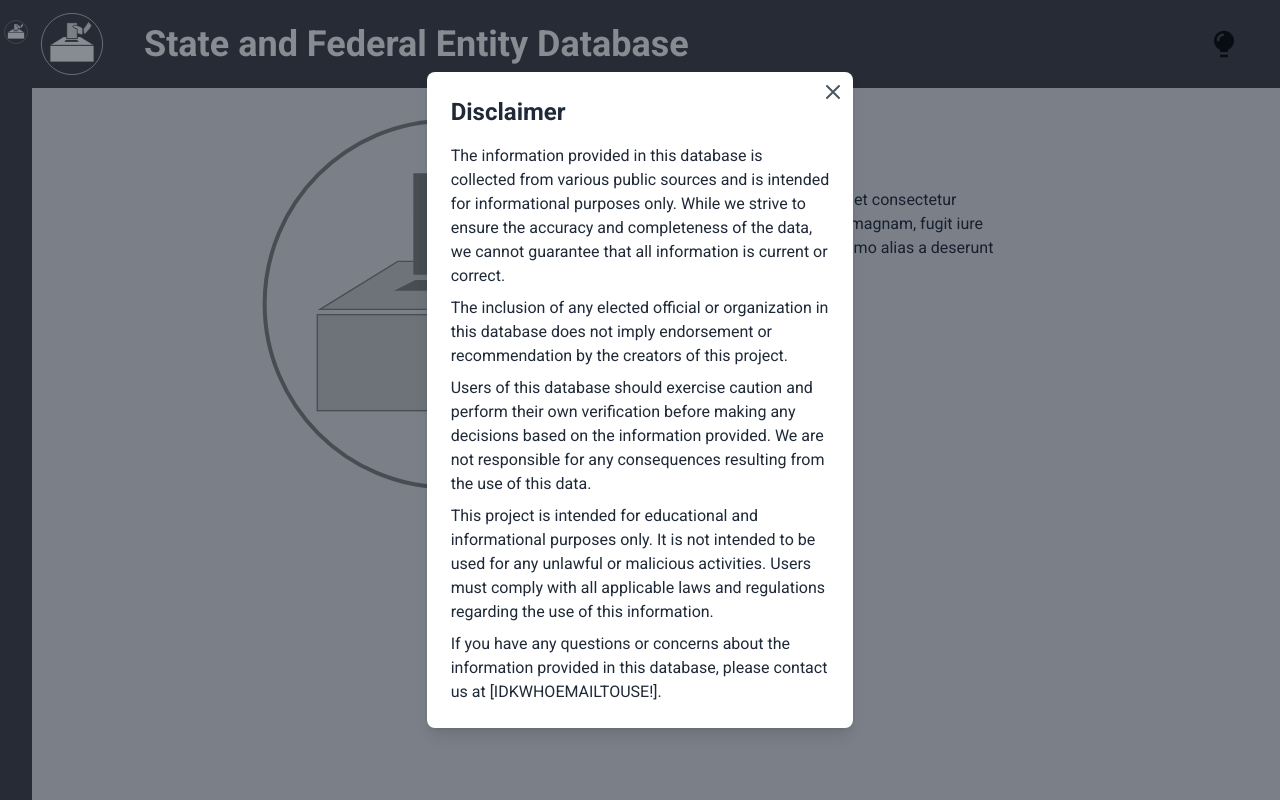
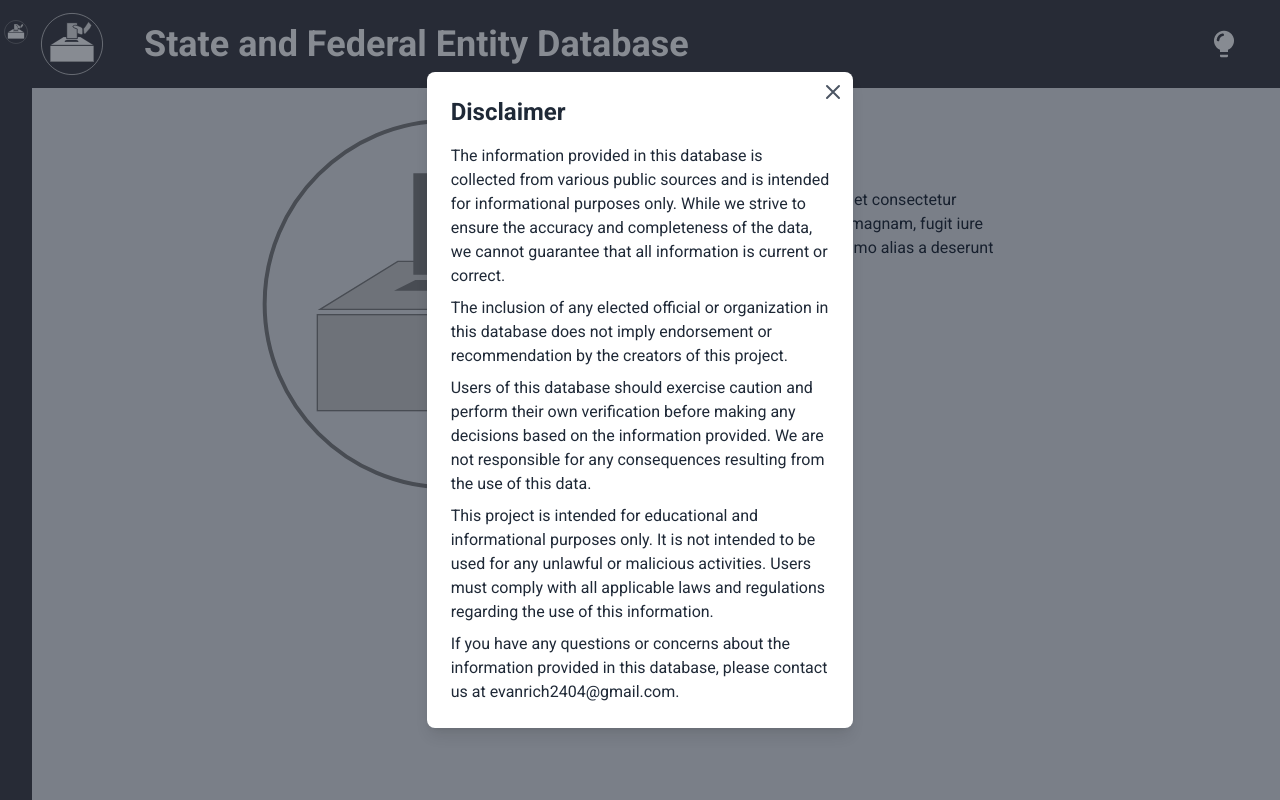
Before and after one commit to pretzelogical/PAD, a Django app: page /profile/1/1/ in a window 1280 px wide. Run offline with Django 5.2, Linux system fonts and the light colour scheme; style sheets or scripts are compiled from the project's sources; some libraries are stand-ins or nearby versions.

Commit message:
Update scripts to iife

```diff
--- a/common/static/common/scripts/scroll-to-top.js
+++ b/common/static/common/scripts/scroll-to-top.js
@@ -1,3 +1,4 @@
+(() => {
   const backToTopButton = document.getElementById('back-to-top');
 
   // Show or hide the button based on scroll position
@@ -13,6 +14,7 @@ window.addEventListener('scroll', () => {
   backToTopButton.addEventListener('click', () => {
     window.scrollTo({
       top: 0,
-    behavior: 'smooth'
+      behavior: 'smooth',
     });
   });
+})();
--- a/common/templates/common/base.html.jinja2
+++ b/common/templates/common/base.html.jinja2
@@ -89,7 +89,7 @@
       <p class="mt-2">The inclusion of any elected official or organization in this database does not imply endorsement or recommendation by the creators of this project.</p>
       <p class="mt-2">Users of this database should exercise caution and perform their own verification before making any decisions based on the information provided. We are not responsible for any consequences resulting from the use of this data.</p>
       <p class="mt-2">This project is intended for educational and informational purposes only. It is not intended to be used for any unlawful or malicious activities. Users must comply with all applicable laws and regulations regarding the use of this information.</p>
-      <p class="mt-2">If you have any questions or concerns about the information provided in this database, please contact us at [IDKWHOEMAILTOUSE!].</p>
+      <p class="mt-2">If you have any questions or concerns about the information provided in this database, please contact us at evanrich2404@gmail.com.</p>
     </div>
   </div>
 
--- a/mayoraltulsa.json
+++ b/mayoraltulsa.json
@@ -39,7 +39,7 @@
   "organization": {
       "name": "City of Tulsa",
       "img": "https://upload.wikimedia.org/wikipedia/commons/thumb/3/39/Seal_of_Oklahoma.svg/150px-Seal_of_Oklahoma.svg.png",
-      "org_type": "Mayor of Tulsa",
+      "org_type": "Race",
       "origin": "Tulsa, OK"
   }
 }
--- a/static/common/scripts/scroll-to-top.js
+++ b/static/common/scripts/scroll-to-top.js
@@ -1,3 +1,4 @@
+(() => {
   const backToTopButton = document.getElementById('back-to-top');
 
   // Show or hide the button based on scroll position
@@ -13,6 +14,7 @@ window.addEventListener('scroll', () => {
   backToTopButton.addEventListener('click', () => {
     window.scrollTo({
       top: 0,
-    behavior: 'smooth'
+      behavior: 'smooth',
     });
   });
+})();
```
Also changed, not shown: common/static/common/scripts/theme-toggle.js (+7 -9 lines), static/common/scripts/theme-toggle.js (+7 -9 lines), static/common/elements/light-bulb.svg. Lines whose indentation alone changed are shown as unchanged.
